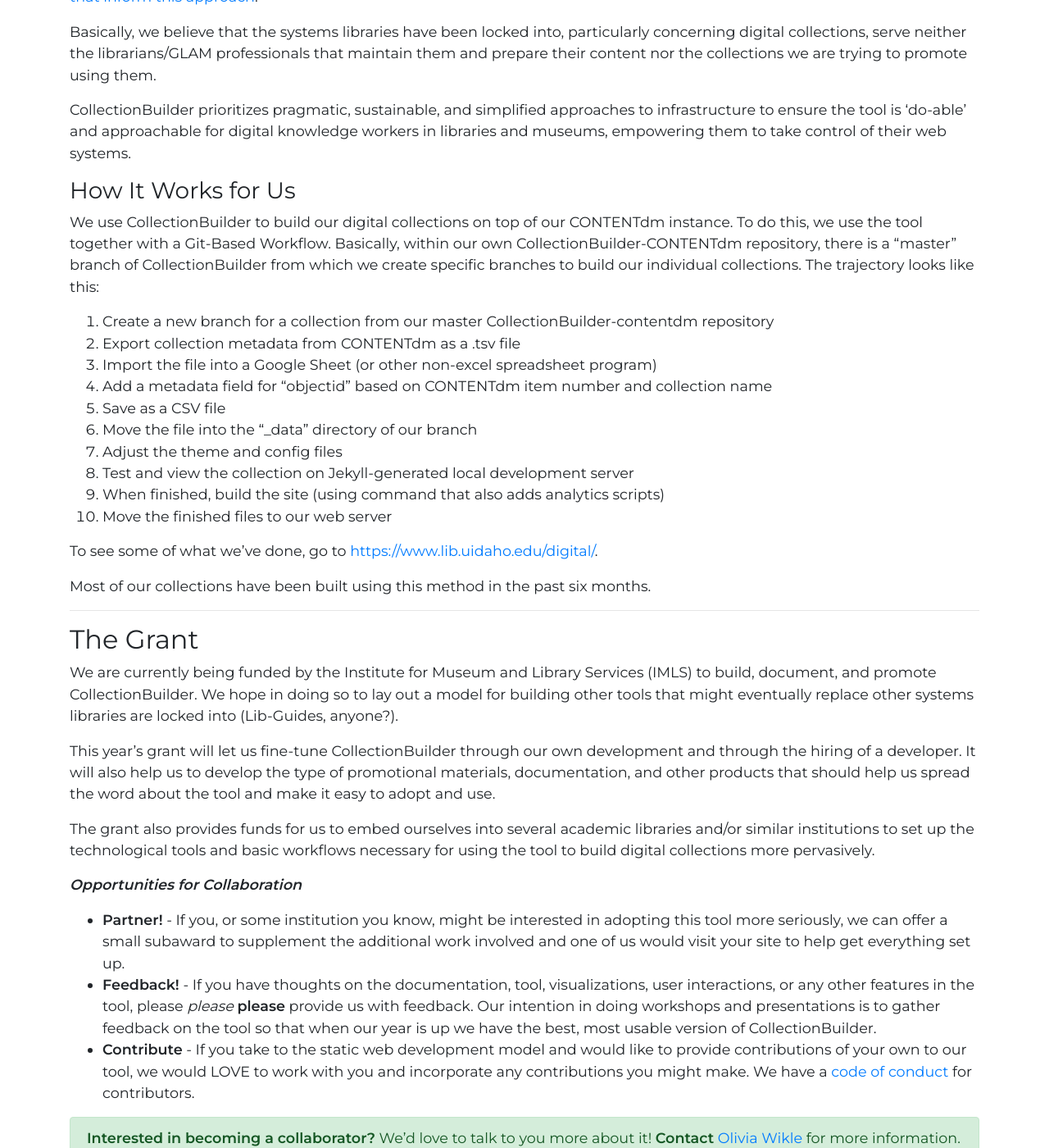
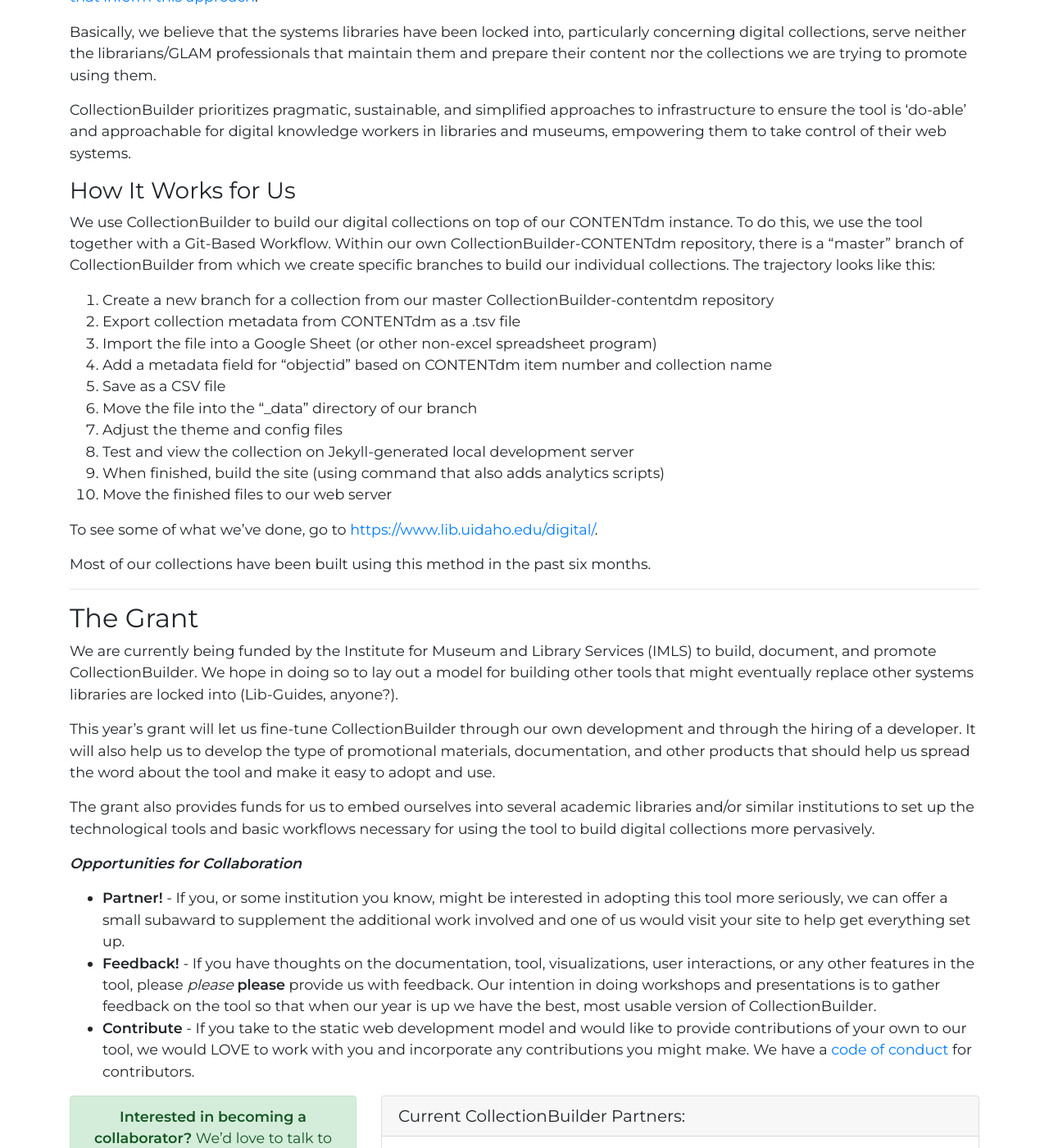
Before and after one commit to CollectionBuilder/collectionbuilder.github.io, a Jekyll site: the page built from about.md, in a window 1280 px wide and 1400 px high, scrolled down 1766 px. Shown: the whole window at 82% size. Built offline with Jekyll 4.4.1, drawn with Linux system fonts in a browser that asks for light colours; comment, search, counter and statistics services are not loaded; some of the changed text lies outside the part shown.

Commit message:
add partners

```diff
--- a/_includes/workshop/introduction.md
+++ b/_includes/workshop/introduction.md
@@ -51,7 +51,7 @@
 
 ### How It Works for Us
 
-We use CollectionBuilder to build our digital collections on top of our CONTENTdm instance. To do this, we use the tool together with a Git-Based Workflow. Basically, within our own CollectionBuilder-CONTENTdm repository, there is a "master" branch of CollectionBuilder from which we create specific branches to build our individual collections. The trajectory looks like this:
+We use CollectionBuilder to build our digital collections on top of our CONTENTdm instance. To do this, we use the tool together with a Git-Based Workflow. Within our own CollectionBuilder-CONTENTdm repository, there is a "master" branch of CollectionBuilder from which we create specific branches to build our individual collections. The trajectory looks like this:
 
 1. Create a new branch for a collection from our master CollectionBuilder-contentdm repository
 2. Export collection metadata from CONTENTdm as a .tsv file
@@ -84,16 +84,20 @@
 - **Feedback!** - If you have thoughts on the documentation, tool, visualizations, user interactions, or any other features in the tool, please *please* **please** provide us with feedback. Our intention in doing workshops and presentations is to gather feedback on the tool so that when our year is up we have the best, most usable version of CollectionBuilder.
 - **Contribute** - If you take to the static web development model and would like to provide contributions of your own to our tool, we would LOVE to work with you and incorporate any contributions you might make. We have a [code of conduct](https://github.com/CollectionBuilder/collectionbuilder.github.io/blob/master/CODE_OF_CONDUCT.md) for contributors.
 
-<!--
-***Current Partners***
-
+<div class="row">
+<div class="col-md-4" markdown="1">
+{:.text-center}
+{% include bootstrap/alert.md color="success" text="**Interested in becoming a collaborator?** We'd love to talk to you more about it! **Contact** [Olivia Wikle](mailto:omwikle@uidaho.edu) for more information." %}
+</div>
+<div class="col-md-8" markdown="1">
+{% include bootstrap/card.md text="
 - [North Carolina Digital Collections](http://digital.ncdcr.gov/) (State Library of North Carolina and State Archives of North Carolina)
-- [New Collection of Florida Digital Collections](http://ncf.sobek.ufl.edu/archives)
--->
-
-{%include bootstrap/alert.md color="success" text="**Interested in becoming a collaborator?** We'd love to talk to you more about it! **Contact** [Olivia Wikle](mailto:omwikle@uidaho.edu) for more information."%}
+- [New College Digital Collections](http://ncf.sobek.ufl.edu/archives) (New College of Florida)" header="Current CollectionBuilder Partners:" %}
+</div>
+</div>
 
 Our highest hope for this project is to enable a small army of librarians to develop the type of tools and sites that keep the GLAM professionals in control and not subservient to bloated infrastructures and/or third-party contracts. We hope you will feel drawn to help us build that community.
+
 
 ---
 {:#people}
```
Also changed, not shown: other parts of _includes/workshop/introduction.md (+1 -1 lines).
